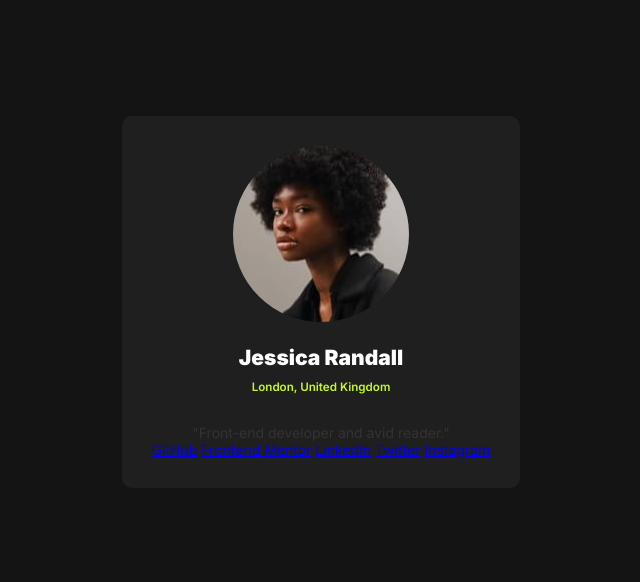
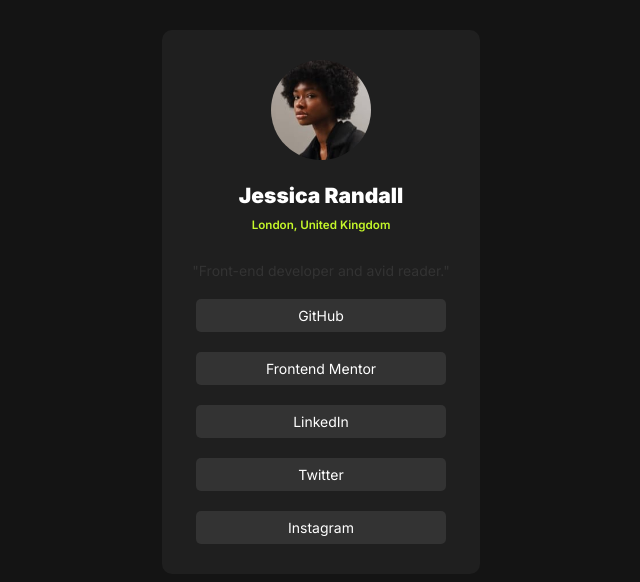
Before and after one commit to Romaissazr/social-links, a plain HTML site: page index.html in a window 1280 px wide. Shown: the part 138-720 px from the top of the page, without its empty margins (319-959 px from the left). Drawn offline with Linux system fonts and the light colour scheme.

Commit message:
Update styles.css

```diff
--- a/styles.css
+++ b/styles.css
@@ -9,6 +9,9 @@ body{
     font-size: 14px;
     font-family: "Inter", sans-seri;
     color: white;
+    display: flex;
+    justify-content: center;
+    align-items: center;
 }
 .section{
 
@@ -17,6 +20,7 @@ body{
     justify-content: center;
     align-items: center;
     height: 100vh;
+
     margin: 40px 0;
 
 }
@@ -29,6 +33,8 @@ padding: 30px;
 }
 section img{
     border-radius: 50%;
+    width: 6.25rem;
+     height: 6.25rem;
 
 }
 section .text h2{
@@ -50,20 +56,19 @@ section .container .text p{
     margin-top: 30px;
 
 }
-.section  ul{
+.section  .links{
 
-    list-style-type: none;
 
     display: flex;
     flex-direction: column;
 
 
 }
-.section   li {
+.section   a {
 
     background-color: hsl(0, 0%, 20%);
    margin-top: 20px;
-
+ color:  hsl(0, 0%, 100%);
    border-radius: 5px;
    align-self: center;
    width:  250px;
@@ -71,9 +76,10 @@ section .container .text p{
 
 text-align: center;
 font-weight: 400;
+text-decoration: none;
 }
 
-.section   li:hover{
+.section   a:hover{
     cursor: pointer;
     background: hsl(75, 94%, 57%);
     color: black;
```
